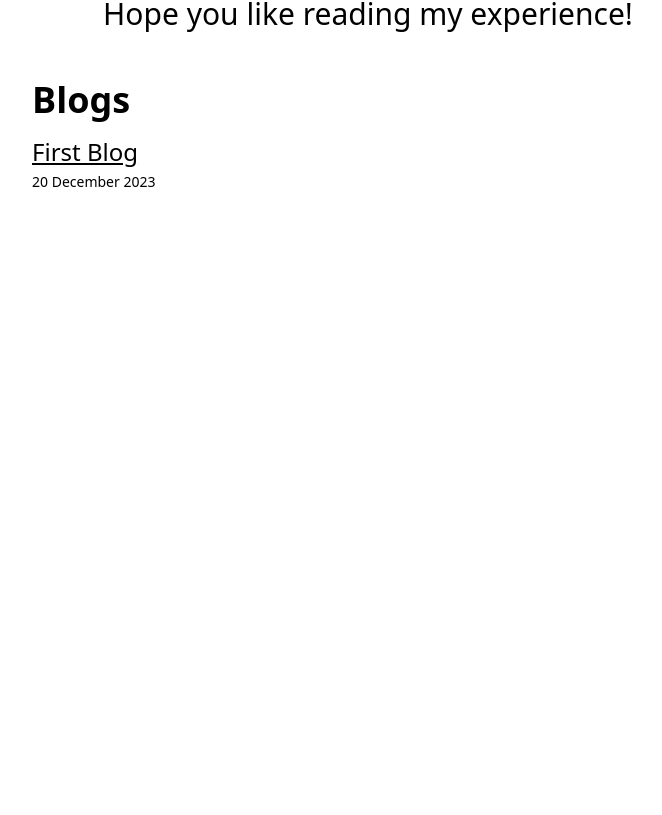
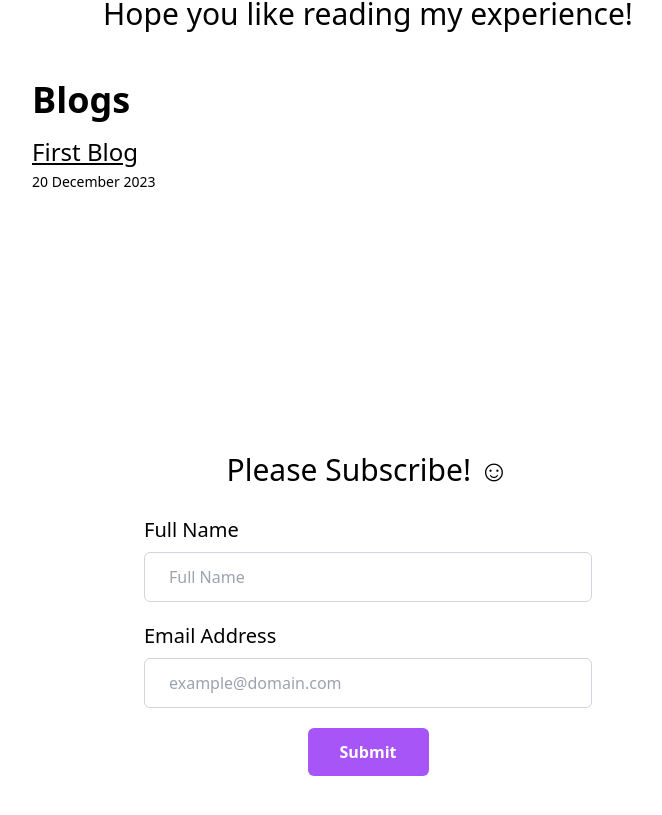
Before and after one commit to devangshrivastava/MyBlogs, a Next.js app: page / in a window 1280 px wide. Shown: the part 401-1216 px from the top of the page, without its empty margins (272-934 px from the left). Before the commit the page ends 800 px from the top, so only its background shows below. Built offline with nearby package versions, Linux system fonts and the light colour scheme.

Commit message:
Contact fom added

```diff
--- /dev/null
+++ b/app/components/Contact.tsx
@@ -0,0 +1,90 @@
+'use client'
+import { FC } from 'react';
+import { useForm } from 'react-hook-form';
+import { useState } from 'react';
+
+
+export type FormData = {
+  name: string;
+  email: string;
+};
+
+const Contact: FC = () => {
+  const { register, handleSubmit } = useForm<FormData>();
+  const [isSubmitted, setIsSubmitted] = useState(false);
+  // Google Form URL
+  const googleFormAction = 'https://docs.google.com/forms/d/e/1FAIpQLSe7sqkY9Ibv6OxPzSTaSJSstksgT9GrXtuSyIHJfm-76k_eYA/formResponse';
+
+  // Function to handle form submission
+  const onSubmit = async (data: FormData) => {
+    // Log form data
+    console.log(data);
+
+    // You can add any additional logic here
+
+    // Submit the form data to the Google Form
+    const formData = new FormData();
+    formData.append('entry.2099102864', data.name);
+    formData.append('entry.696453027', data.email);
+    setIsSubmitted(true);
+    try {
+      await fetch(googleFormAction, {
+        method: 'POST',
+        body: formData,
+      });
+
+    } catch (error) {
+      console.error('Error submitting the form:', error);
+    }
+  };
+
+  return (
+    <div className="flex justify-center items-center h-screen">
+      <form className="w-full max-w-md" onSubmit={handleSubmit(onSubmit)}>
+        <p className='mt-1 mb-7 text-3xl text-center dark:text-white'>
+          Please Subscribe! &#9786;
+        </p>
+        <div className='mb-5'>
+          <label
+            htmlFor='name'
+            className='mb text-xl text-center dark:text-white'
+          >
+            Full Name
+          </label>
+          <input
+            type='text'
+            placeholder='Full Name'
+            className='w-full rounded-md border border-gray-300 bg-white py-3 px-6 text-base font-medium text-gray-700 outline-none focus:border-purple-500 focus:shadow-md mt-2'
+            {...register('name', { required: true })}
+          />
+        </div>
+        <div className='mb-5'>
+          <label
+            htmlFor='name'
+            className='mb text-xl text-center dark:text-white'
+          >
+            Email Address
+          </label>
+          <input
+            type='email'
+            placeholder='example@domain.com'
+            className='mt-2 w-full rounded-md border border-gray-300 bg-white py-3 px-6 text-base font-medium text-gray-700 outline-none focus:border-purple-500 focus:shadow-md'
+            {...register('email', { required: true })}
+          />
+        </div>
+        <div className='text-center'>
+          <button className='hover:shadow-form rounded-md bg-purple-500 py-3 px-8 text-base font-semibold text-white outline-none'>
+            Submit
+          </button>
+        </div>
+        {isSubmitted ?
+        <p className="text-2xl text-green-600 mt-4 text-center">
+          Thank you for subscribing!
+        </p>:''
+      }
+      </form>
+    </div>
+  );
+};
+
+export default Contact;
--- a/app/page.tsx
+++ b/app/page.tsx
@@ -1,5 +1,6 @@
 import Image from 'next/image';
 import Posts from './components/Posts';
+import Contact from './components/Contact';
 
 export default function Home() {
   return (
@@ -15,6 +16,10 @@ export default function Home() {
         Hope you like reading my experience!
       </p>
       <Posts />
+
+
+
+      <Contact />
     </main>
   );
 }
--- a/package.json
+++ b/package.json
@@ -13,6 +13,7 @@
     "next": "14.0.4",
     "react": "^18",
     "react-dom": "^18",
+    "react-hook-form": "^7.49.2",
     "react-icons": "^4.12.0",
     "remark": "^15.0.1",
     "remark-html": "^16.0.1"
```
Also changed, not shown: 1 other file (tests, documents, lock files or other folders).
